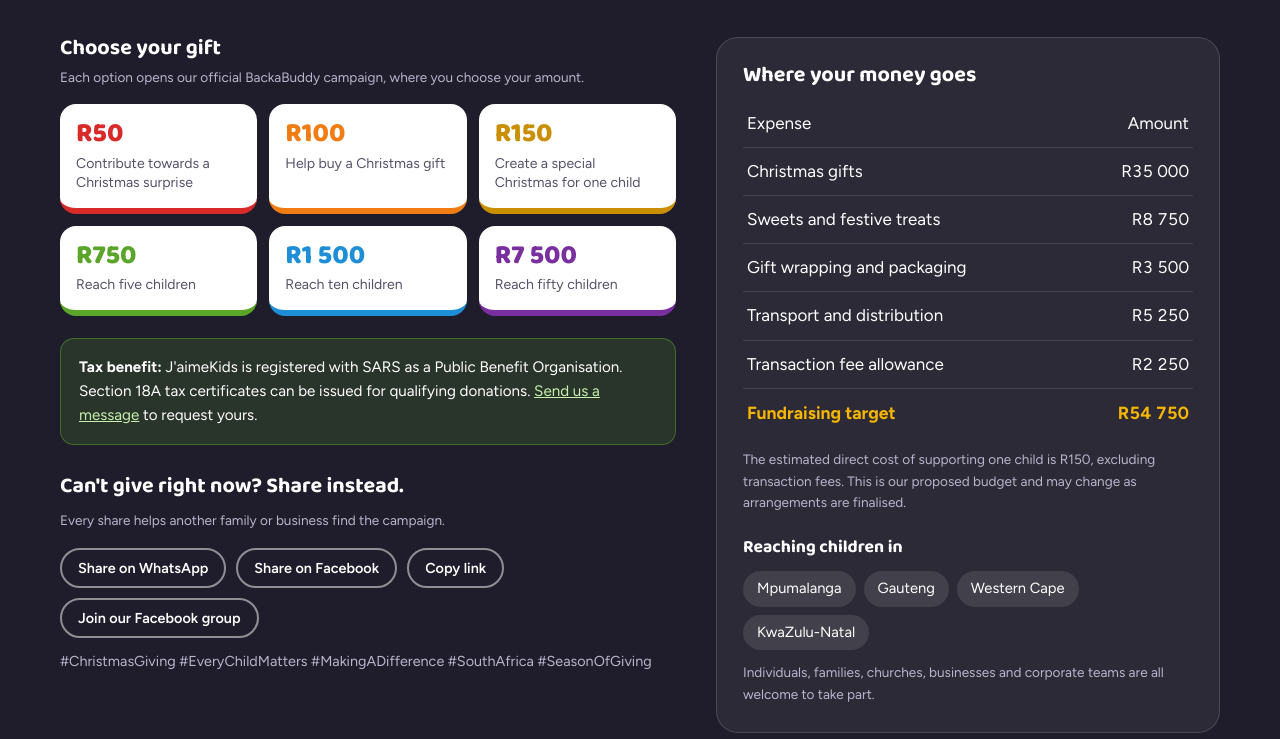
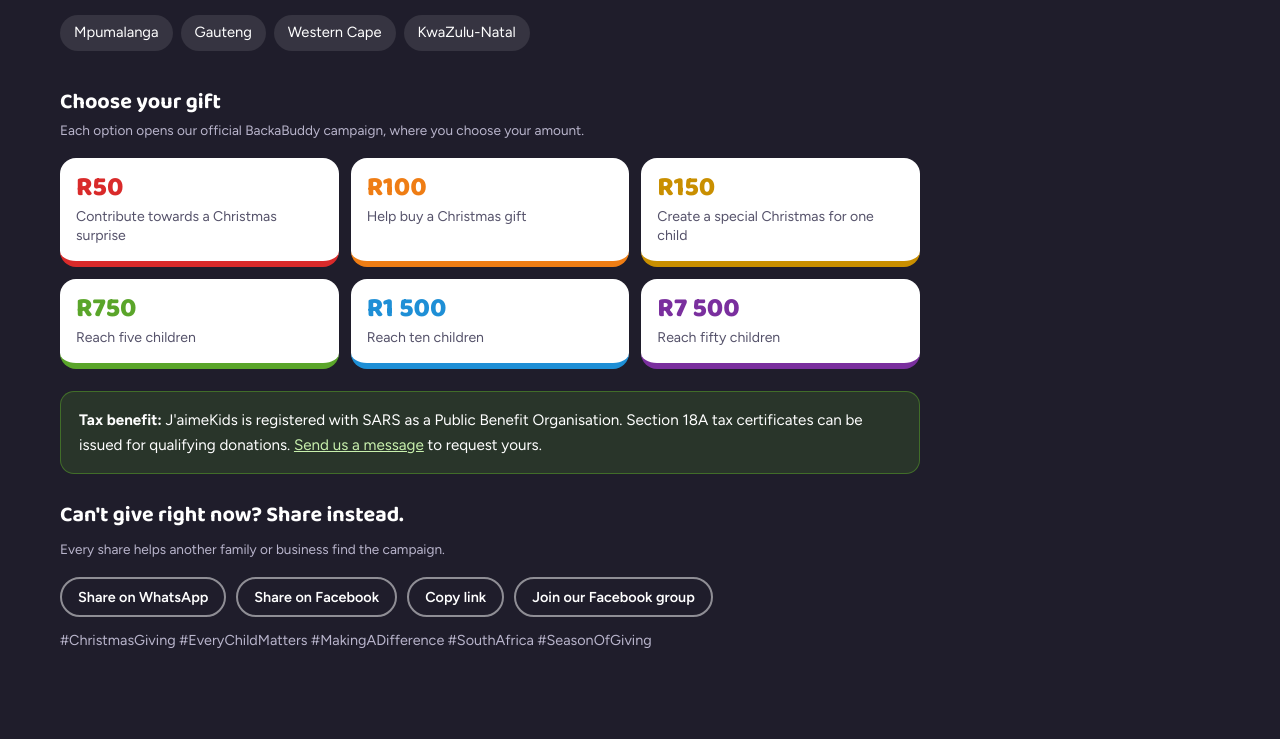
Before and after one commit to rscsnb-png/jaimekids, a plain HTML site: page index.html in a window 1280 px wide. Shown: the part 2601-3340 px from the top of the page. Drawn offline with Linux system fonts and the light colour scheme.

Commit message:
Remove campaign budget table
Co-Authored-By: Claude Opus 5.5 <noreply@anthropic.com>
Claude-Session: https://claude.ai/code/session_01776D8UFETMR7gMuB8QfUgZ

```diff
--- a/index.html
+++ b/index.html
@@ -110,7 +110,7 @@ header{position:sticky;top:0;z-index:20;background:rgba(255,255,255,.94);backdro
 .campaign{background:var(--ink);color:#fff}
 .campaign .eyebrow{color:var(--yellow)}
 .campaign .lead{color:#d7d4e6;font-size:1.15rem;margin-top:12px}
-.camp-grid{display:grid;grid-template-columns:1.1fr .9fr;gap:40px;margin-top:40px}
+.camp-grid{display:grid;grid-template-columns:1fr;gap:40px;margin-top:40px;max-width:860px}
 @media (max-width:900px){.camp-grid{grid-template-columns:1fr}}
 .amounts{display:grid;grid-template-columns:repeat(3,1fr);gap:12px}
 @media (max-width:560px){.amounts{grid-template-columns:repeat(2,1fr)}}
@@ -308,6 +308,7 @@ footer .logo{width:96px;height:96px;border-radius:50%;margin-bottom:14px}
       <h2 style="margin-top:12px">Every Child Deserves Christmas</h2>
       <p class="lead prose">For many children, Christmas means excitement, presents and treasured memories. For others it passes without any celebration at all. This year we're bringing our Christmas initiative back on a national scale, delivering gifts and festive treats to 350 children in four provinces.</p>
 
+      <div class="provinces" style="margin-top:18px"><span>Mpumalanga</span><span>Gauteng</span><span>Western Cape</span><span>KwaZulu-Natal</span></div>
       <div class="camp-grid">
         <div>
           <h3>Choose your gift</h3>
@@ -338,25 +339,6 @@ footer .logo{width:96px;height:96px;border-radius:50%;margin-bottom:14px}
             <a href="https://www.facebook.com/groups/jaimekids" target="_blank" rel="noopener">Join our Facebook group</a>
           </div>
           <p class="tags">#ChristmasGiving #EveryChildMatters #MakingADifference #SouthAfrica #SeasonOfGiving</p>
-        </div>
-
-        <div class="panel">
-          <h3>Where your money goes</h3>
-          <table style="margin-top:12px">
-            <thead><tr><th>Expense</th><th>Amount</th></tr></thead>
-            <tbody>
-              <tr><td>Christmas gifts</td><td>R35 000</td></tr>
-              <tr><td>Sweets and festive treats</td><td>R8 750</td></tr>
-              <tr><td>Gift wrapping and packaging</td><td>R3 500</td></tr>
-              <tr><td>Transport and distribution</td><td>R5 250</td></tr>
-              <tr><td>Transaction fee allowance</td><td>R2 250</td></tr>
-              <tr class="total"><td>Fundraising target</td><td>R54 750</td></tr>
-            </tbody>
-          </table>
-          <p class="small">The estimated direct cost of supporting one child is R150, excluding transaction fees. This is our proposed budget and may change as arrangements are finalised.</p>
-          <h3 style="margin-top:24px;font-size:1.1rem">Reaching children in</h3>
-          <div class="provinces"><span>Mpumalanga</span><span>Gauteng</span><span>Western Cape</span><span>KwaZulu-Natal</span></div>
-          <p class="small">Individuals, families, churches, businesses and corporate teams are all welcome to take part.</p>
         </div>
       </div>
     </div>
```
